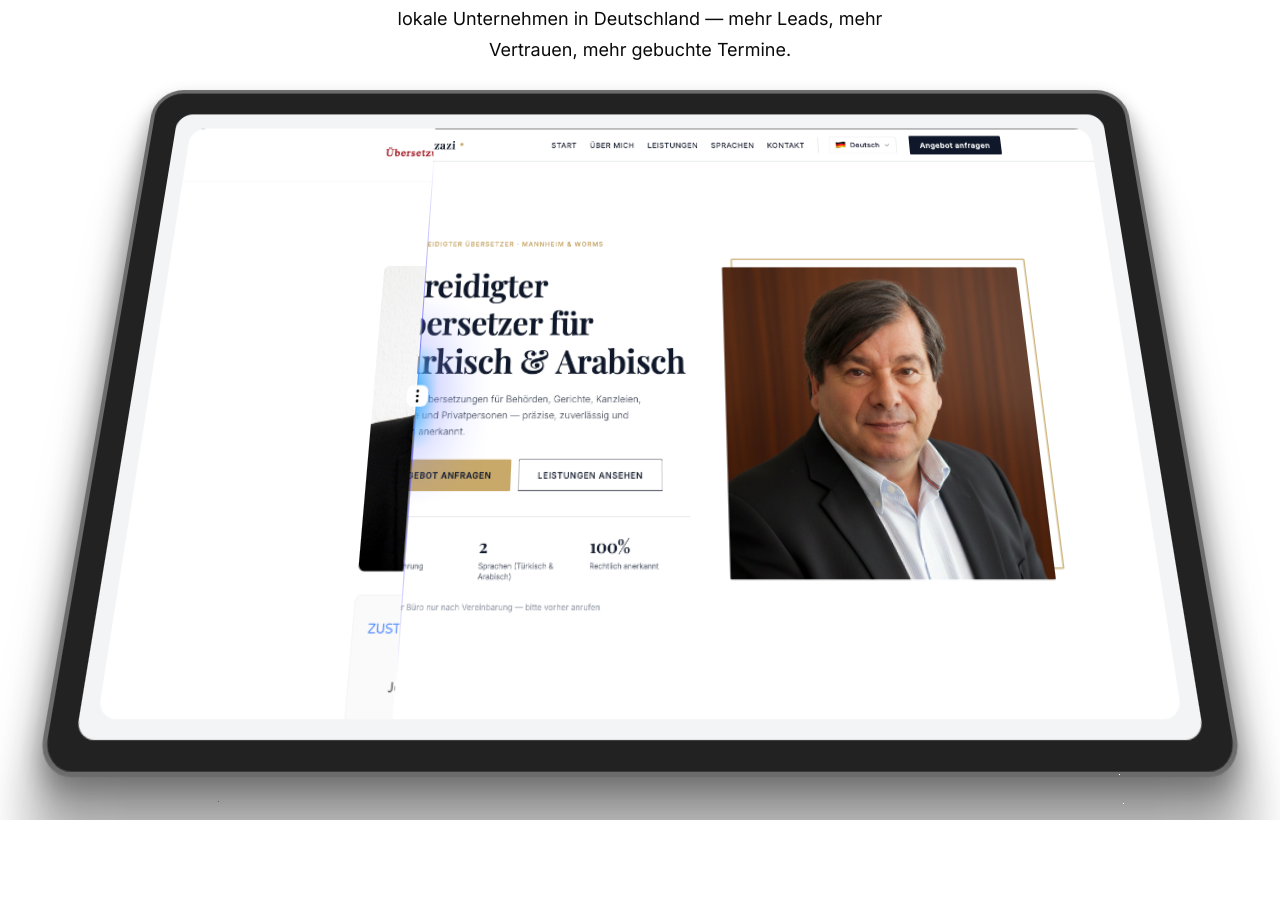
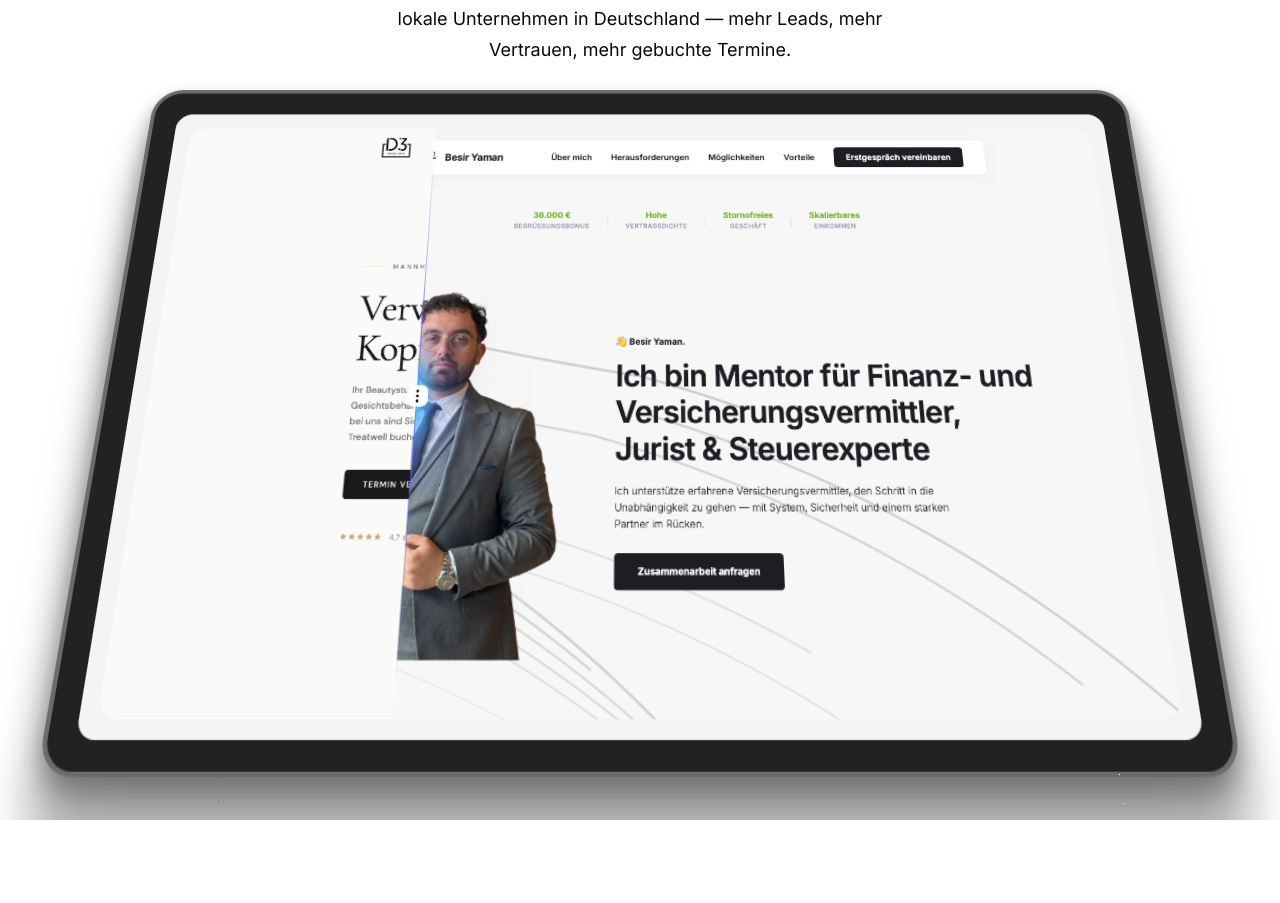
Before and after one commit to atageldiyewhalyl-web/null, a React (Vite) app: page / in a window 1280 px wide. Shown: the part 460-1363 px from the top of the page. Built offline with nearby package versions, Linux system fonts and the light colour scheme.

Commit message:
Update hero images: 16:9 for desktop and custom for mobile

```diff
--- a/src/app/components/Hero.tsx
+++ b/src/app/components/Hero.tsx
@@ -3,10 +3,12 @@ import { ContainerScroll } from "./ContainerScroll";
 import { ImageWithFallback } from "./figma/ImageWithFallback";
 import { Compare } from "./ui/compare";
 import { useLanguage, t } from "./LanguageContext";
-import oldAzazi from "../../assets/old_azazi.png";
-import newAzazi from "../../assets/new_azazi.png";
-import mobileOldAzazi from "../../assets/dolmetscher_azazi_old.png";
-import mobileNewAzazi from "../../assets/dolmetscher_azazi_new.png";
+import mobileBefore from "../../assets/IMG_3274.PNG";
+import mobileAfter from "../../assets/IMG_3275.PNG";
+import desktopBefore from "../../assets/473bb093f01af6c805c30e6d4d64e82d9ede35f4.png";
+import desktopAfter from "../../assets/1f4c4e77ddd345f7d1a5e23c5495771814d1ca1f.png";
+
+
 
 export function Hero() {
   const { lang } = useLanguage();
@@ -59,8 +61,8 @@ export function Hero() {
         {/* Desktop Compare */}
         <div className="hidden md:block w-full h-full">
           <Compare
-            firstImage={oldAzazi}
-            secondImage={newAzazi}
+            firstImage={desktopBefore}
+            secondImage={desktopAfter}
             firstImageClassName="object-cover object-left-top"
             secondImageClassname="object-cover object-left-top"
             className="w-full h-full"
@@ -72,8 +74,8 @@ export function Hero() {
         {/* Mobile Compare */}
         <div className="block md:hidden w-full h-full">
           <Compare
-            firstImage={mobileOldAzazi}
-            secondImage={mobileNewAzazi}
+            firstImage={mobileBefore}
+            secondImage={mobileAfter}
             firstImageClassName="object-cover object-top"
             secondImageClassname="object-cover object-top"
             className="w-full h-full"
```
Also changed, not shown: 2 other files (tests, documents, lock files or other folders).
